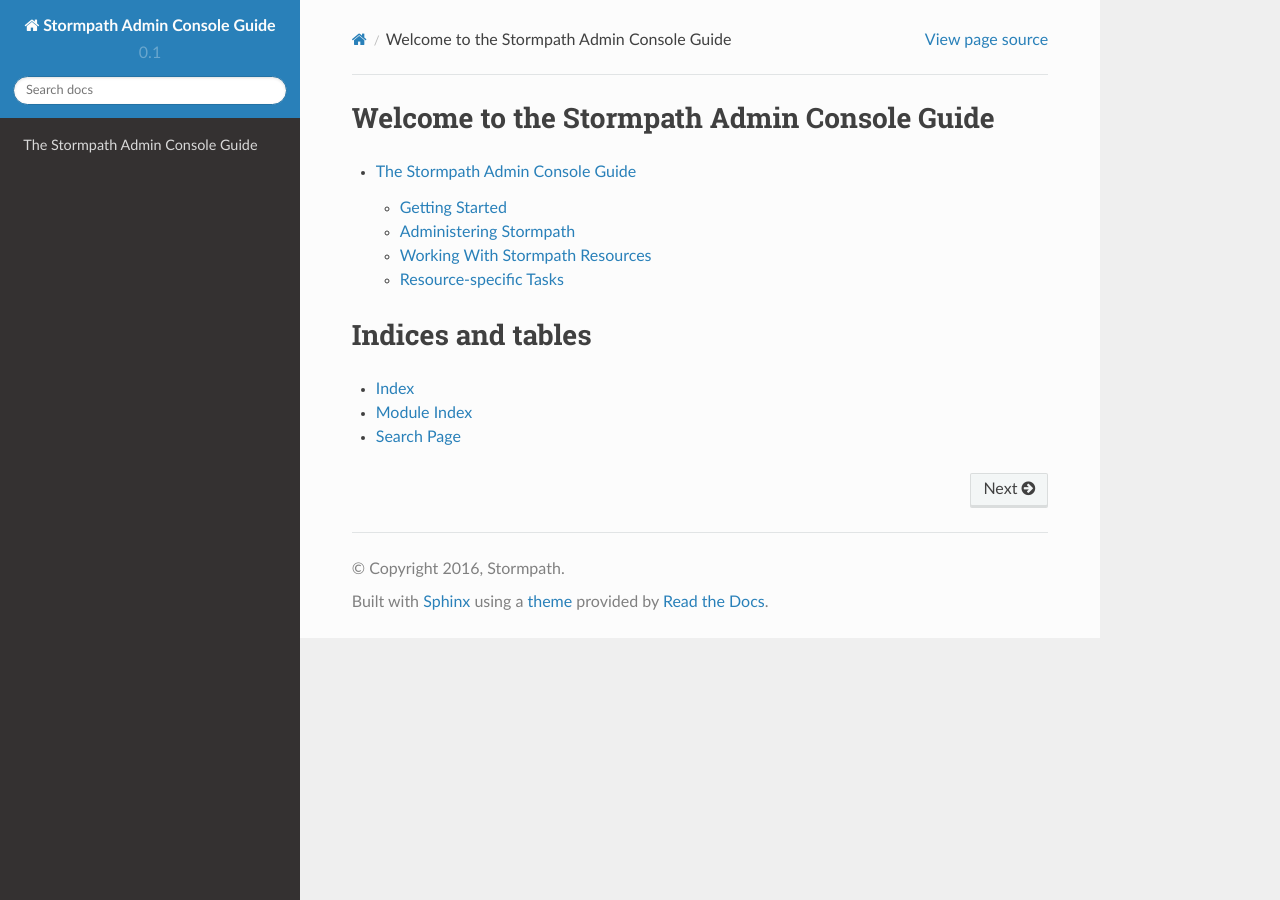
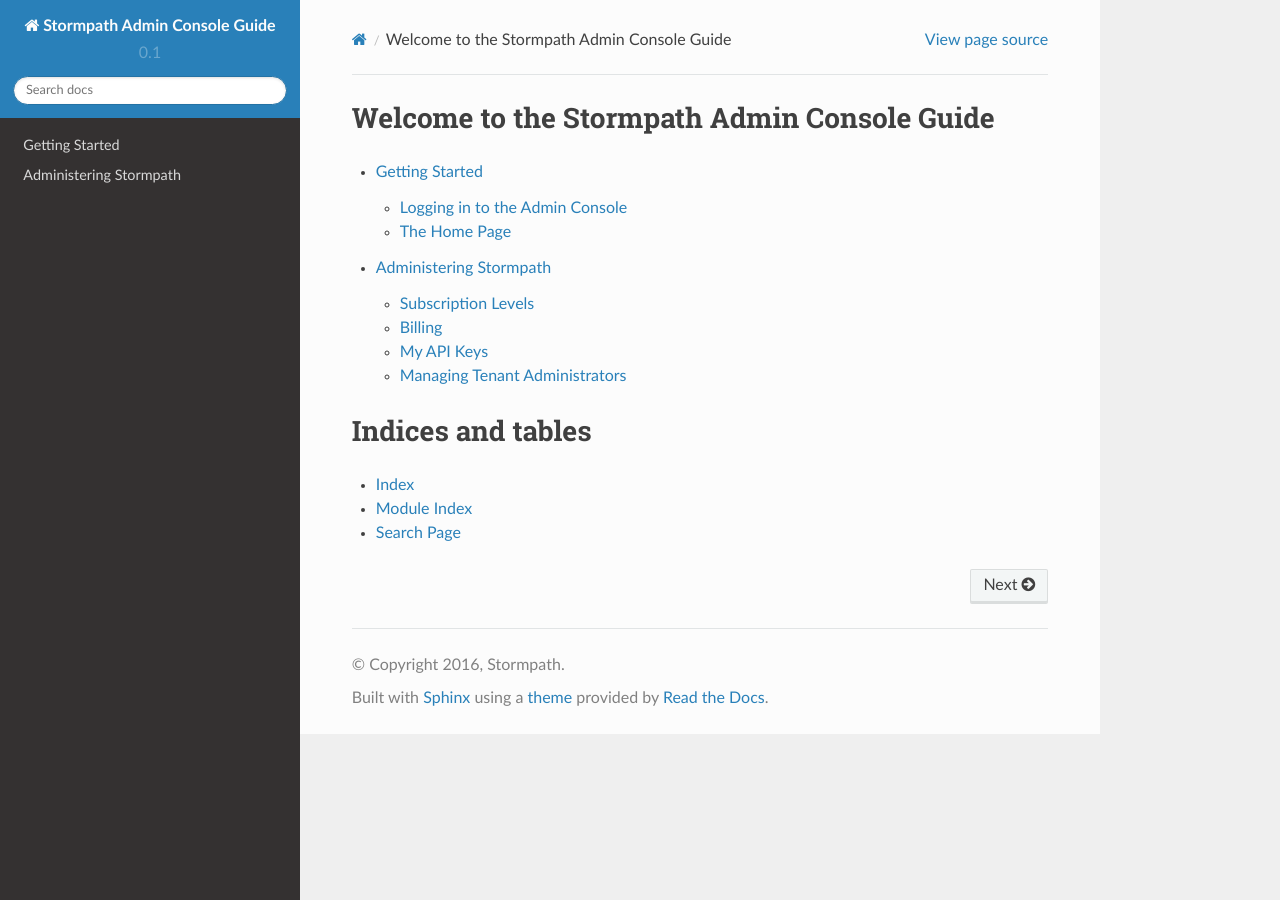
Before and after one commit to stormpath/stormpath-console-guide, a Sphinx documentation site: the page built from source/index.rst, in a window 1280 px wide. Built offline with Sphinx 7.4.7 and the Read the Docs theme 2.0.0, drawn with Linux system fonts in a browser that asks for light colours.

```diff
--- /dev/null
+++ b/source/administration.rst
@@ -0,0 +1,15 @@
+***********************
+Administering Stormpath
+***********************
+
+Subscription Levels
+=======================
+
+Billing
+=======================
+
+My API Keys
+===========
+
+Managing Tenant Administrators
+==============================
--- a/source/index.rst
+++ b/source/index.rst
@@ -4,7 +4,8 @@ Welcome to the Stormpath Admin Console Guide
 .. toctree::
    :maxdepth: 2
 
-   outline
+   getting_started
+   administration
 
 
 
--- a/source/outline.rst
+++ b/source/outline.rst
@@ -1,3 +1,5 @@
+:orphan:
+
 *********************************
 The Stormpath Admin Console Guide
 *********************************
```
Also changed, not shown: source/getting_started.rst (added, +35 -0 lines).
